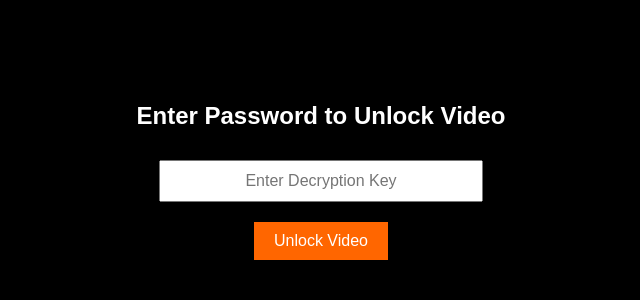
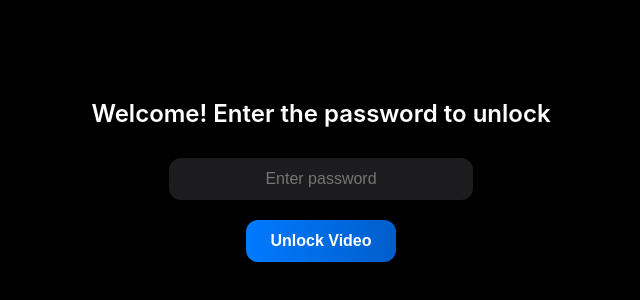
Before and after one commit to meiai-ai/home, a plain HTML site: page pitch-deck.html in a window 1280 px wide. Shown: the part 232-532 px from the top of the page, without its empty margins (319-959 px from the left). Drawn offline with nearby package versions, Linux system fonts and the light colour scheme.

Commit message:
edit style

```diff
--- a/pitch-deck.html
+++ b/pitch-deck.html
@@ -15,47 +15,72 @@
             justify-content: center;
             height: 100vh;
             text-align: center;
-            font-family: Arial, sans-serif;
+            font-family: -apple-system, BlinkMacSystemFont, "San Francisco", "Helvetica Neue", Helvetica, Arial, sans-serif;
         }
+
+        h2 {
+            font-weight: 600;
+            margin-bottom: 20px;
+        }
+
         input {
             margin: 10px;
-            padding: 10px;
+            padding: 12px;
             font-size: 16px;
-            width: 300px;
+            width: 280px;
             text-align: center;
+            border: none;
+            border-radius: 12px;
+            background-color: #1c1c1e;
+            color: white;
+            outline: none;
+            transition: all 0.2s ease-in-out;
         }
+
+        input:focus {
+            background-color: #2c2c2e;
+            box-shadow: 0 0 8px rgba(255, 255, 255, 0.2);
+        }
+
         button {
             margin: 10px;
-            padding: 10px 20px;
+            padding: 12px 24px;
             font-size: 16px;
-            background-color: #ff6600;
+            font-weight: 600;
+            background: linear-gradient(90deg, #007aff, #005ecb);
             color: white;
             border: none;
+            border-radius: 12px;
             cursor: pointer;
+            transition: all 0.2s ease-in-out;
         }
+
         button:hover {
-            background-color: #ff4500;
+            background: linear-gradient(90deg, #005ecb, #004ba0);
         }
+
         video {
             display: none;
             margin-top: 20px;
             width: 80%;
             max-width: 800px;
+            border-radius: 12px;
+            box-shadow: 0 5px 15px rgba(255, 255, 255, 0.1);
         }
     </style>
 </head>
 <body>
 
-    <h2>Enter Password to Unlock Video</h2>
-    <input type="password" id="videoPassword" placeholder="Enter Decryption Key">
+    <h2>Welcome! Enter the password to unlock</h2>
+    <input type="password" id="videoPassword" placeholder="Enter password">
     <button onclick="authorizeAndPlay()">Unlock Video</button>
     <video id="videoPlayer" controls></video>
 
     <script>
         // Initialize Supabase Client
         const supabase = supabase.createClient(
-            "https://your-project.supabase.co",
-            "your-public-anon-key"
+            "https://tafnkthbexkmaifstqdz.supabase.co",
+            "eyJhbGciOiJIUzI1NiIsInR5cCI6IkpXVCJ9.eyJpc3MiOiJzdXBhYmFzZSIsInJlZiI6InRhZm5rdGhiZXhrbWFpZnN0cWR6Iiwicm9sZSI6ImFub24iLCJpYXQiOjE3NDAxODkzMjcsImV4cCI6MjA1NTc2NTMyN30.VE3pPEAExoPbn5YCRrR2b41RpZqg8EfujaSb9Gs-f64"
         );
 
         async function authorizeAndPlay() {
```
